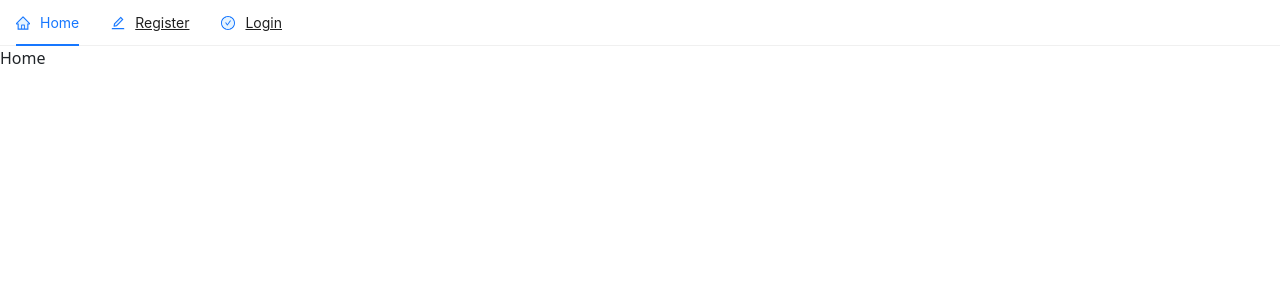
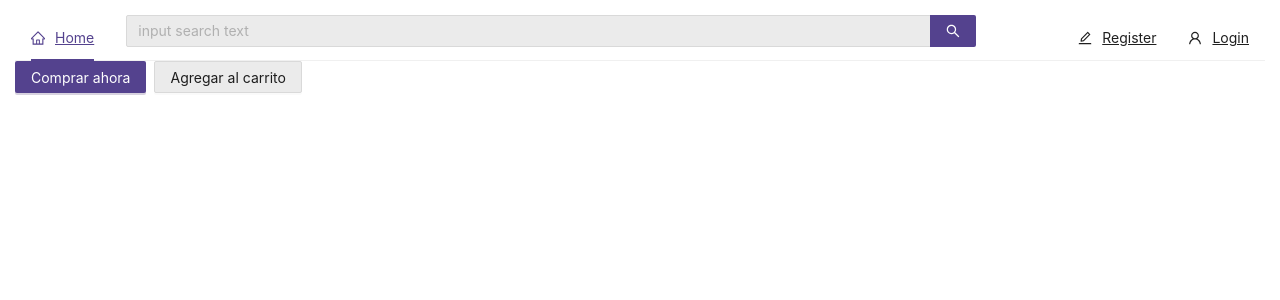
Before and after one commit to WilliamBPFR/AppWebClienteIDS348, a React (Vite) app in the folder AppWebClienteIDS348/: page / in a window 1280 px wide. Shown: the top 300 px of the page. Built offline with nearby package versions, Linux system fonts and the light colour scheme.

Commit message:
Avance de componentes + ajustes de color

```diff
--- a/AppWebClienteIDS348/package.json
+++ b/AppWebClienteIDS348/package.json
@@ -21,6 +21,7 @@
     "eslint-plugin-react": "^7.32.2",
     "eslint-plugin-react-hooks": "^4.6.0",
     "eslint-plugin-react-refresh": "^0.4.3",
+    "less": "^4.2.0",
     "vite": "^4.4.5"
   }
 }
--- a/AppWebClienteIDS348/src/App.jsx
+++ b/AppWebClienteIDS348/src/App.jsx
@@ -3,8 +3,8 @@ import { Route, createBrowserRouter, createRoutesFromElements, RouterProvider }
 import Home from './pages/Home';
 import Login from './pages/auth/Login';
 import Register from './pages/auth/Register';
+import Product from './pages/Poduct';
 import Header from './components/nav/Header';
-
 
 
 const router = createBrowserRouter(
@@ -13,6 +13,7 @@ const router = createBrowserRouter(
       <Route index element={<Home />} />
       <Route path="login" element={<Login />} />
       <Route path="register" element={<Register />} />
+      <Route path="product" element={<Product />} />
     </Route>
   )
 )
@@ -21,7 +22,7 @@ function App({routes}) {
 
   return (
     <>
-      <RouterProvider router={router}/>
+    <RouterProvider router={router}/>
     </>
   );
 }
--- a/AppWebClienteIDS348/src/components/Nav/Header.jsx
+++ b/AppWebClienteIDS348/src/components/Nav/Header.jsx
@@ -1,8 +1,8 @@
-import { HomeTwoTone, EditTwoTone, CheckCircleTwoTone } from '@ant-design/icons';
-import { Menu } from 'antd';
+import { HomeOutlined, EditOutlined, UserOutlined } from '@ant-design/icons';
+import { Menu, ConfigProvider, Space } from 'antd';
 import { useState } from 'react';
 import { Outlet, Link } from 'react-router-dom';
-
+import SearchBar from './SearchBar';
 
 const Header = () => {
   const [current, setCurrent] = useState('h');
@@ -10,22 +10,43 @@ const Header = () => {
     console.log('click ', e);
     setCurrent(e.key);
   };
-  return (
+  return (<ConfigProvider
+    theme={{
+      token: {
+        // Seed Token
+        colorPrimary: '#54428E',
+        borderRadius: 2,
+
+        // Alias Token
+        colorBgContainer: '#FFFFFF',
+      },
+    }}
+  >
+
     <>
      <Menu onClick={onClick} selectedKeys={[current]} mode="horizontal">
-      <Menu.Item key="h" icon= {<HomeTwoTone />}>
+      <Menu.Item key="h" icon= {<HomeOutlined />}>
        <Link to="/">Home</Link>
       </Menu.Item>
-      <Menu.Item key="r" icon= {<EditTwoTone />}>
+
+      <Menu.Item key="search">
+          <SearchBar />
+        </Menu.Item>
+
+      <Menu.Item key="r" icon= {<EditOutlined />} style={{ marginLeft: 'auto' }}>
         <Link to="/register">Register</Link>
       </Menu.Item>
-      <Menu.Item key="l" icon= {<CheckCircleTwoTone />}>
+
+      <Menu.Item key="l" icon= {<UserOutlined />} >
         <Link to="/login">Login</Link>
       </Menu.Item>
      </Menu>
      <Outlet/>
     </>
 
+  </ConfigProvider>
+
+
   )
 };
 export default Header;
--- /dev/null
+++ b/AppWebClienteIDS348/src/components/Nav/SearchBar.jsx
@@ -0,0 +1,36 @@
+import React from "react";
+import {Input, Space, ConfigProvider} from "antd";
+const {Search} = Input;
+
+const SearchBar = () => {
+const onSearch = value => console.log(value);
+
+return(
+  <ConfigProvider
+    theme={{
+      token: {
+        // Seed Token
+        colorPrimary: '#54428E',
+        borderRadius: 2,
+
+        // Alias Token
+        colorBgContainer: '#EBEBEB',
+      },
+    }}
+  >
+    <Space>
+    <div className="search" id="searchbar">
+    <div className="searchInputs">
+      <Search type="primary"
+        placeholder="input search text"
+        onSearch={onSearch}
+        enterButton
+      />
+    </div>
+    </div>
+    </Space>
+  </ConfigProvider>
+)
+};
+
+export default SearchBar;
--- a/AppWebClienteIDS348/src/index.css
+++ b/AppWebClienteIDS348/src/index.css
@@ -0,0 +1,13 @@
+#searchbar{
+    width: 850px;
+}
+
+html, body {
+    padding: 0;
+    margin: 0;
+    background: #ffffff;
+  }
+
+  #root {
+    padding: 15px;
+  }
--- a/AppWebClienteIDS348/src/pages/Home.jsx
+++ b/AppWebClienteIDS348/src/pages/Home.jsx
@@ -1,9 +1,24 @@
-import React from 'react'
+import { Button, ConfigProvider, Space } from 'antd';
+import React from 'react';
 
-const Home = () => {
-  return (
-    <div>Home</div>
-  )
-}
+const Home = () => (
+  <ConfigProvider
+    theme={{
+      token: {
+        // Seed Token
+        colorPrimary: '#54428E',
+        borderRadius: 2,
 
-export default Home
+        // Alias Token
+        colorBgContainer: '#EBEBEB',
+      },
+    }}
+  >
+    <Space>
+      <Button type="primary">Comprar ahora</Button>
+      <Button>Agregar al carrito</Button>
+    </Space>
+  </ConfigProvider>
+);
+
+export default Home;
--- a/AppWebClienteIDS348/src/pages/Poduct.jsx
+++ b/AppWebClienteIDS348/src/pages/Poduct.jsx
@@ -2,7 +2,7 @@ import React from 'react'
 
 const Product = () => {
   return (
-    <div>Home</div>
+    <div>Producto</div>
   )
 }
 
```
Also changed, not shown: AppWebClienteIDS348/src/components/Button.jsx (added), 1 other file (tests, documents, lock files or other folders).
